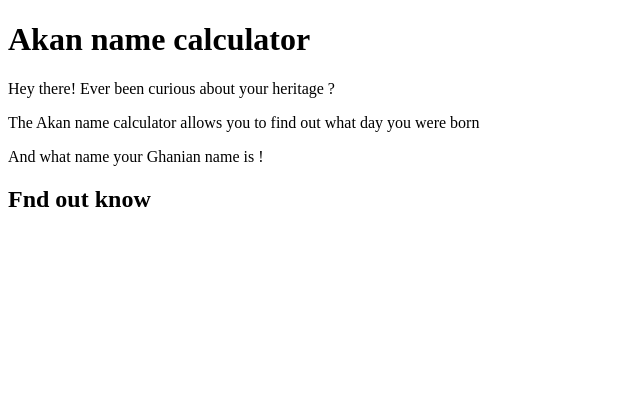
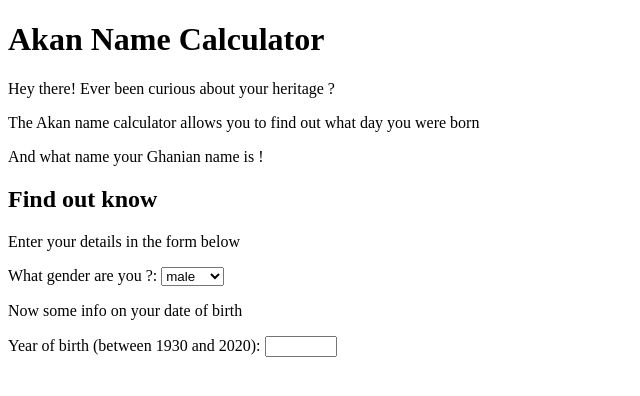
Before and after one commit to Anthony-Chela/IP2, a plain HTML site: page index.html in a window 1280 px wide. Shown: the whole page, without its empty margins (0-640 px from the left). Drawn offline with Linux system fonts and the light colour scheme.

Commit message:
add input form

```diff
--- a/index.html
+++ b/index.html
@@ -4,12 +4,22 @@
     <title>Akan calculator</title>
   </head>
     <body>
-      <h1>Akan name calculator</h1>
+      <h1>Akan Name Calculator</h1>
       <p> Hey there! Ever been curious about your heritage ?</p>
       <p>The Akan name calculator allows you to find out what day you were born </p>
       <p> And what name your Ghanian name is !</p>
-      <h2>Fnd out know</h2>
-
+      <h2>Find out know</h2>
+      <p>Enter your details in the form below</p>
+        <label for = "gender">What gender are you ?:</label>
+        <select name ="gender" id="gender">
+          <option value="male">male</option>
+          <option value="female">female</option>
+        </select>
+      <P>Now some info on your date of birth</P>
+      <form>
+        <label for="quantity">Year of birth (between 1930 and 2020):</label>
+        <input type="number" id="quantity" name="quantity" min="1930" max="2019">
+      </form>
       <script src ="scripts.js"></script>
     </body>
 </html>
```
